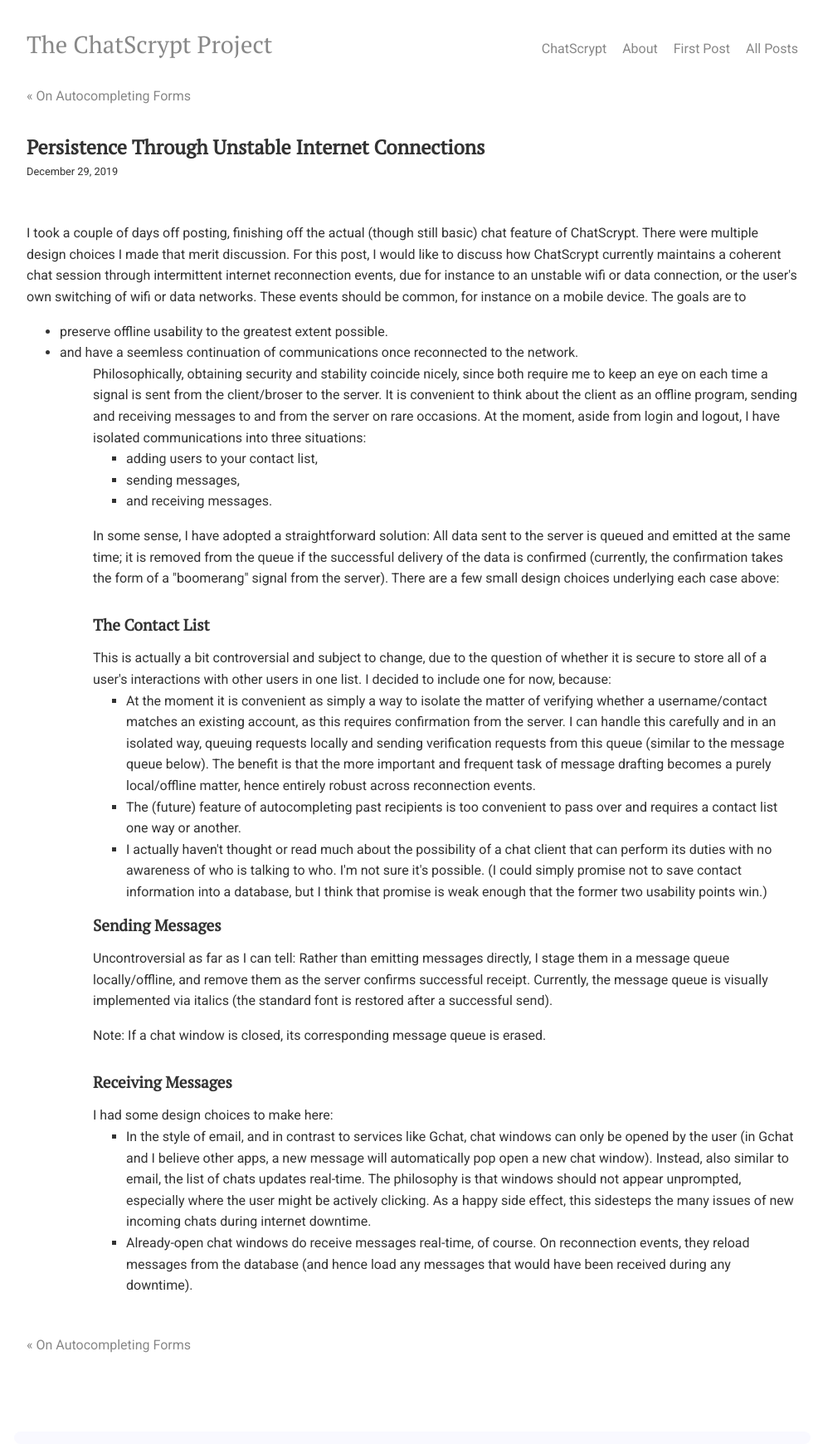
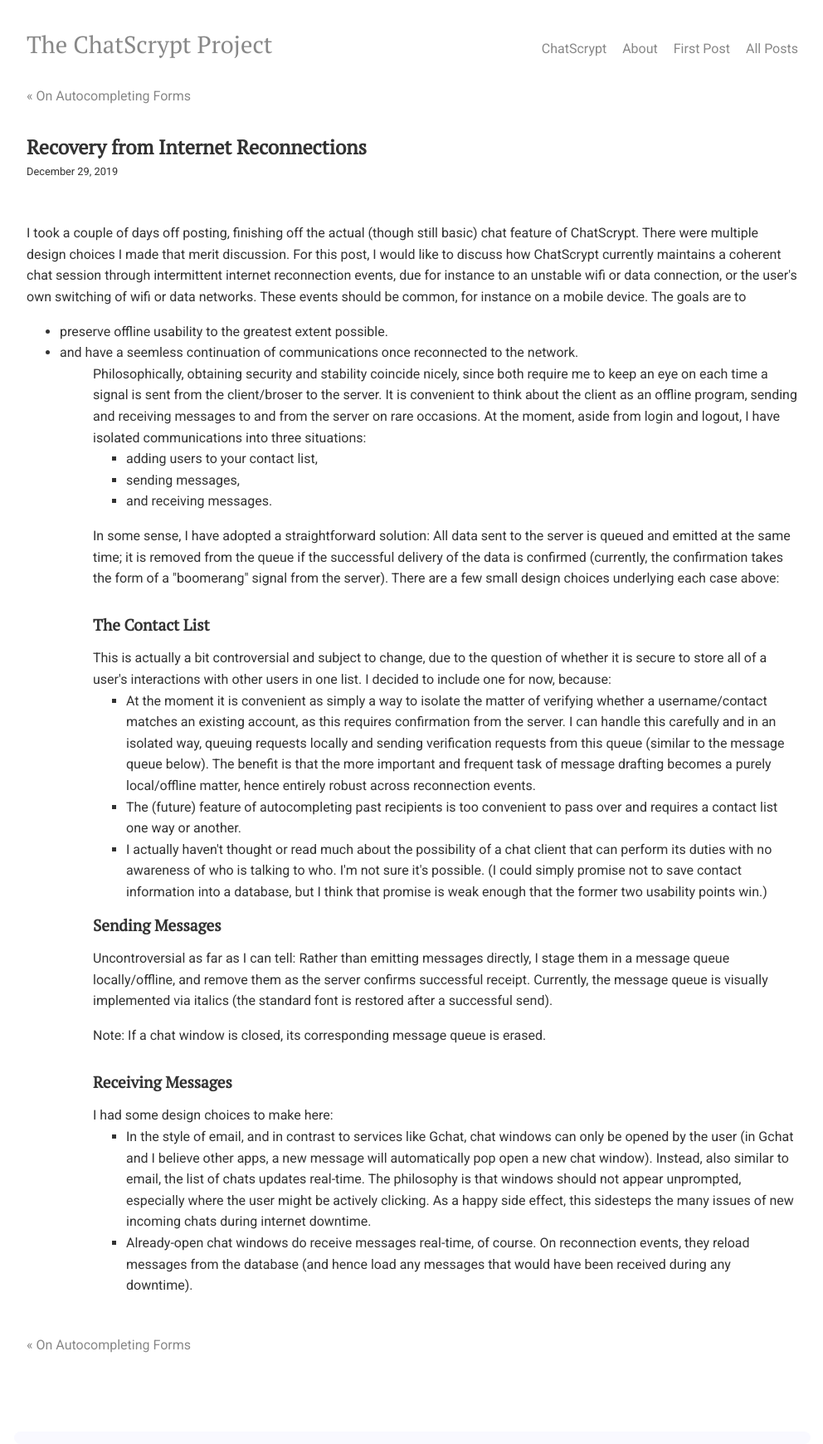
Before and after one commit to chatscrypt/chatscrypt.github.io, a Jekyll site: the page built from _posts/2019-12-29-recovery-from-internet-reconnections.html, in a window 1280 px wide. Shown: the whole page at 83% size, without its empty margins (143-1135 px from the left). Built offline with Jekyll 4.4.1, drawn with Linux system fonts in a browser that asks for light colours; comment, search, counter and statistics services are not loaded.

Commit message:
Update and rename 2019-12-29-persistence-through-unstable-internet-connections.html to 2019-12-29-recovery-from-internet-reconnections.html

```diff
--- a/_posts/2019-12-29-persistence-through-unstable-internet-connections.html
+++ b/_posts/2019-12-29-recovery-from-internet-reconnections.html
@@ -1,6 +1,6 @@
 ---
 layout: post
-title: "Persistence Through Unstable Internet Connections"
+title: "Recovery from Internet Reconnections"
 comments: true
 date: 2019-12-29
 ---
```
